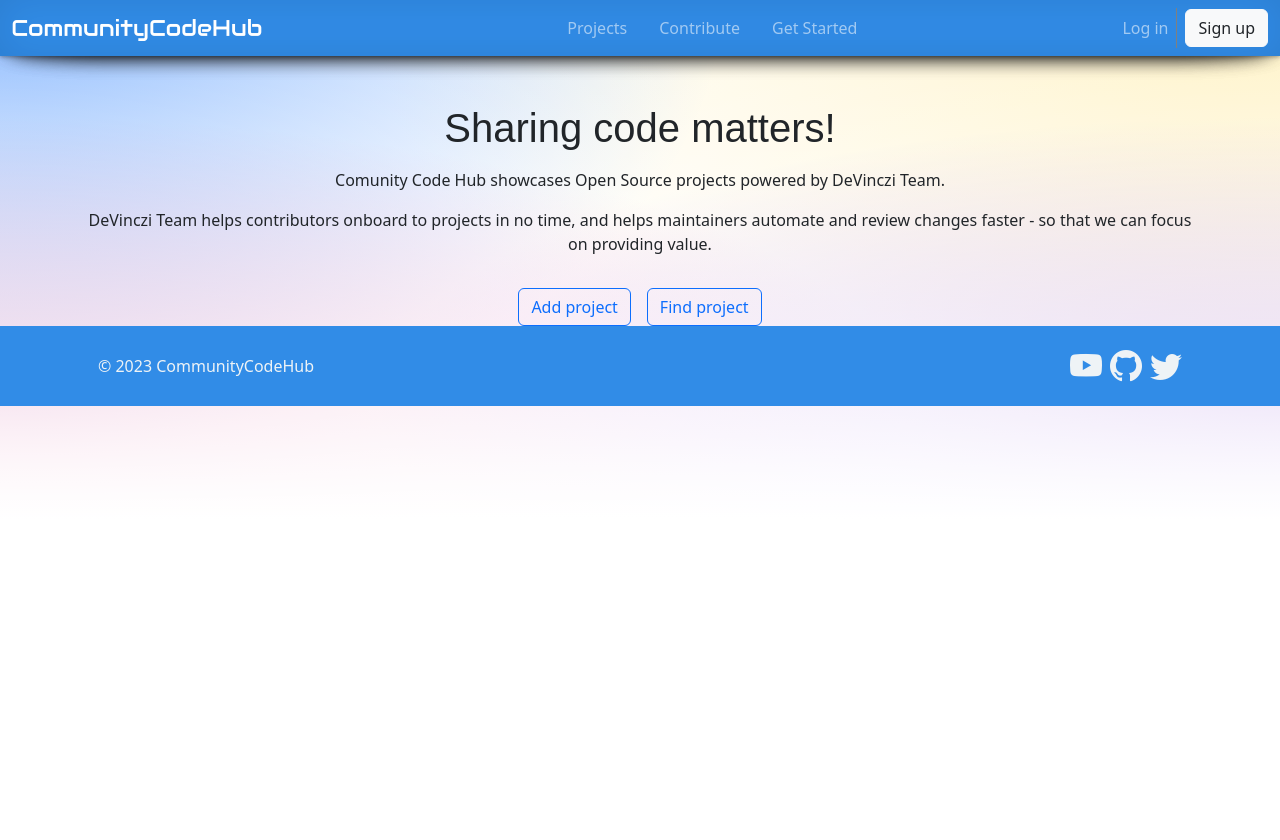
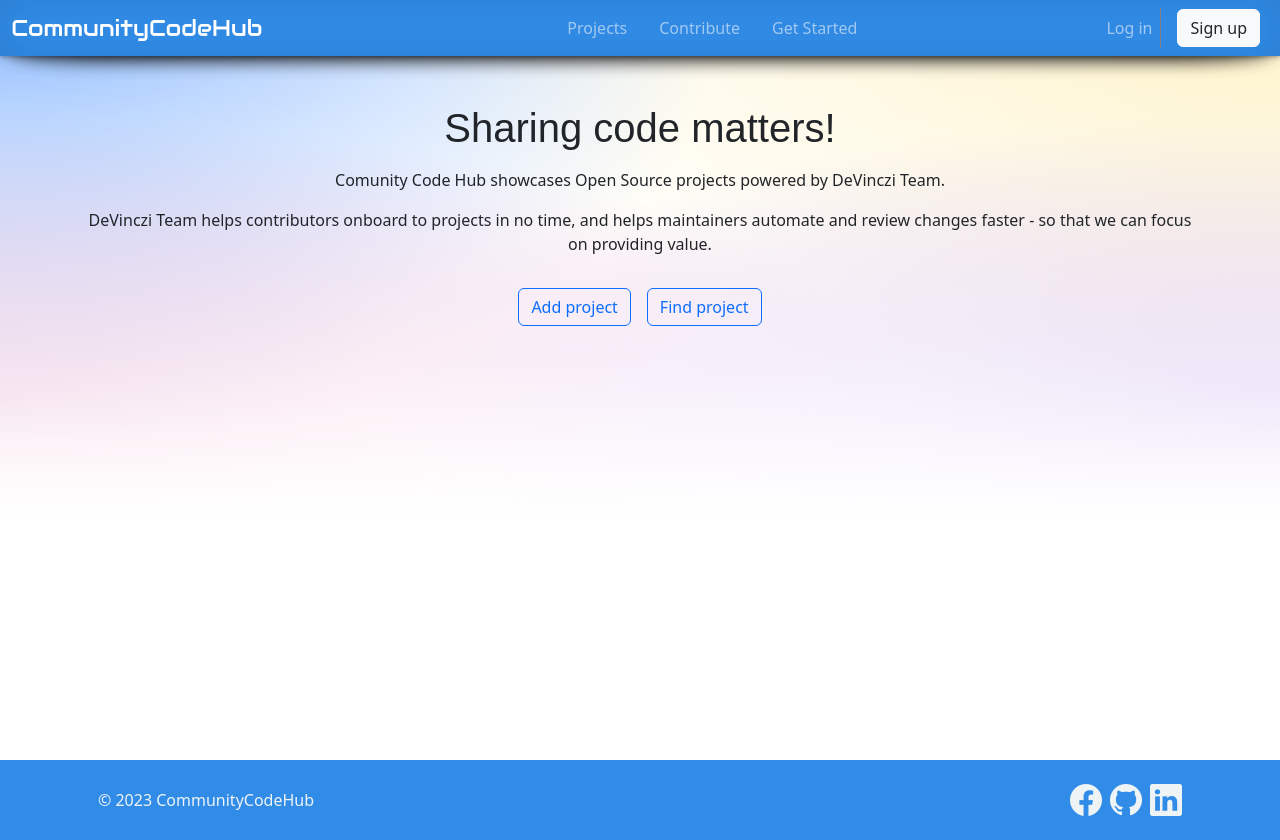
Before and after one commit to DeVinczi/NasaHacka1on-NET7, a React (Create React App) app in the folder NasaHacka1on/ClientApp/: page / in a window 1280 px wide. Before the commit the page ends 800 px from the top, so only its background shows below. Built offline with nearby package versions, Linux system fonts and the light colour scheme.

Commit message:
#12 frontend

```diff
--- a/NasaHacka1on/ClientApp/public/index.html
+++ b/NasaHacka1on/ClientApp/public/index.html
@@ -18,7 +18,7 @@
       work correctly both with client-side routing and a non-root public URL.
       Learn how to configure a non-root public URL by running `npm run build`.
     -->
-    <title>Project1</title>
+    <title>CommunityCodeHub</title>
   </head>
   <body>
     <noscript> You need to enable JavaScript to run this app. </noscript>
--- a/NasaHacka1on/ClientApp/src/index.css
+++ b/NasaHacka1on/ClientApp/src/index.css
@@ -15,11 +15,10 @@ body {
   background-repeat: no-repeat;
   background-size: contain;
   background-position: center;
-  min-height: 100vh;
 }
 
 main {
-  flex-grow: 1;
+    min-height:80vh;
 }
 
 h1,
@@ -32,7 +31,6 @@ h6 {
 }
 
 footer {
-    flex-shrink: 0;
 }
 
 .btn-submit-project {
@@ -445,3 +443,9 @@ a,
     opacity: 1;
   }
 }
+@media (max-width:970px){
+    .borderline {
+        border-right: none;
+        border-top: solid 1px gray;
+    }
+}
--- a/NasaHacka1on/ClientApp/src/pages/root/Footer.jsx
+++ b/NasaHacka1on/ClientApp/src/pages/root/Footer.jsx
@@ -1,19 +1,19 @@
 const Footer = () => {
   return (
-    <footer className="footer container-fluid py-3">
+    <footer className="footer container-fluid py-3 mt-3">
       <div className="row row-cols-1 row-cols-lg-2 align-items-center gy-2 px-3 container-sm mx-auto">
         <div className="col text-center text-lg-start">
           &copy; 2023 CommunityCodeHub
         </div>
         <div className="col text-center text-lg-end">
-          <a href="https://rb.gy/3d3ov" target="_blank">
-            <i className="socialicons bi bi-youtube"></i>
+                  <a href="https://www.facebook.com/slysz.dawid/" target="_blank">
+            <i className="socialicons bi bi-facebook"></i>
           </a>
-          <a href="https://github.com/CoderFoundry" target="_blank">
+          <a href="https://github.com/DeVinczi" target="_blank">
             <i className="socialicons bi bi-github"></i>
           </a>
-          <a href="#">
-            <i className="socialicons bi bi-twitter" target="_blank"></i>
+                  <a href="https://www.linkedin.com/in/dawid-slysz-733813268/">
+            <i className="socialicons bi bi-linkedin" target="_blank"></i>
           </a>
         </div>
       </div>
--- a/NasaHacka1on/ClientApp/src/pages/root/Navigation.jsx
+++ b/NasaHacka1on/ClientApp/src/pages/root/Navigation.jsx
@@ -54,14 +54,14 @@ const Navigation = () => {
                 </NavLink>
               </li>
             </ul>
-            <ul className="navbar-nav mb-2 mb-lg-0">
+                      <ul className="navbar-nav mb-2 mb-lg-0 mx-2">
               <li className="nav-item borderline">
                 <NavLink className="nav-link" to="/log-in">
                   Log in
                 </NavLink>
               </li>
             </ul>
-            <button type="button" className="btn btn-light ms-lg-2">
+                <button type="button" className="btn btn-light ms-lg-2 mx-2">
               <NavLink className="nav-link text-dark" to="/sign-up">
                 Sign up
               </NavLink>
```
Also changed, not shown: 1 other file (tests, documents, lock files or other folders).
